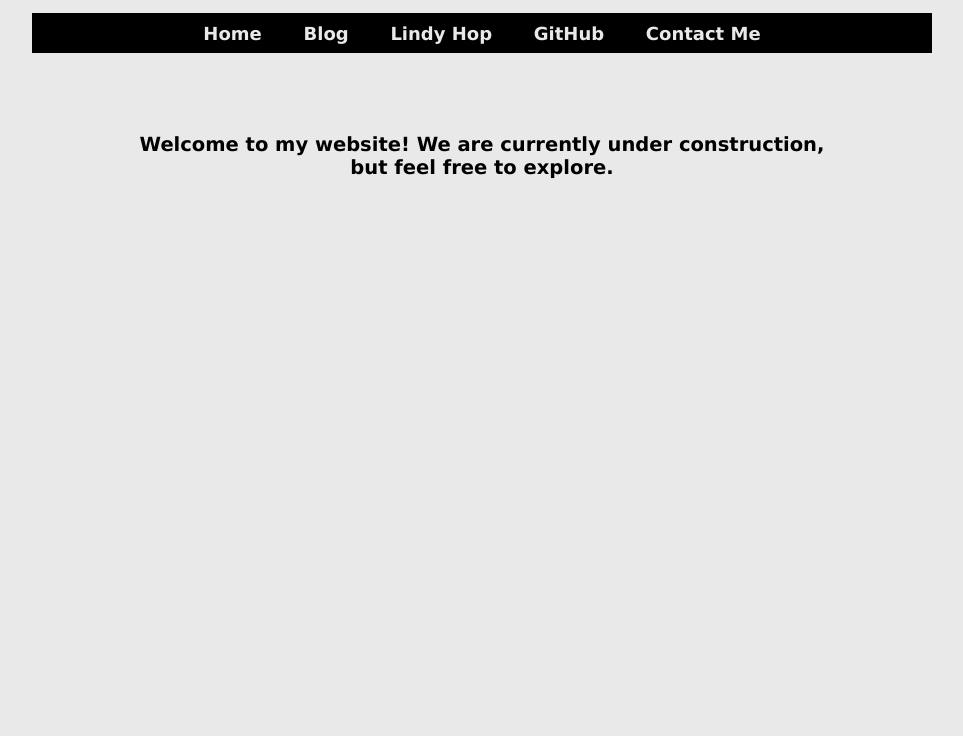
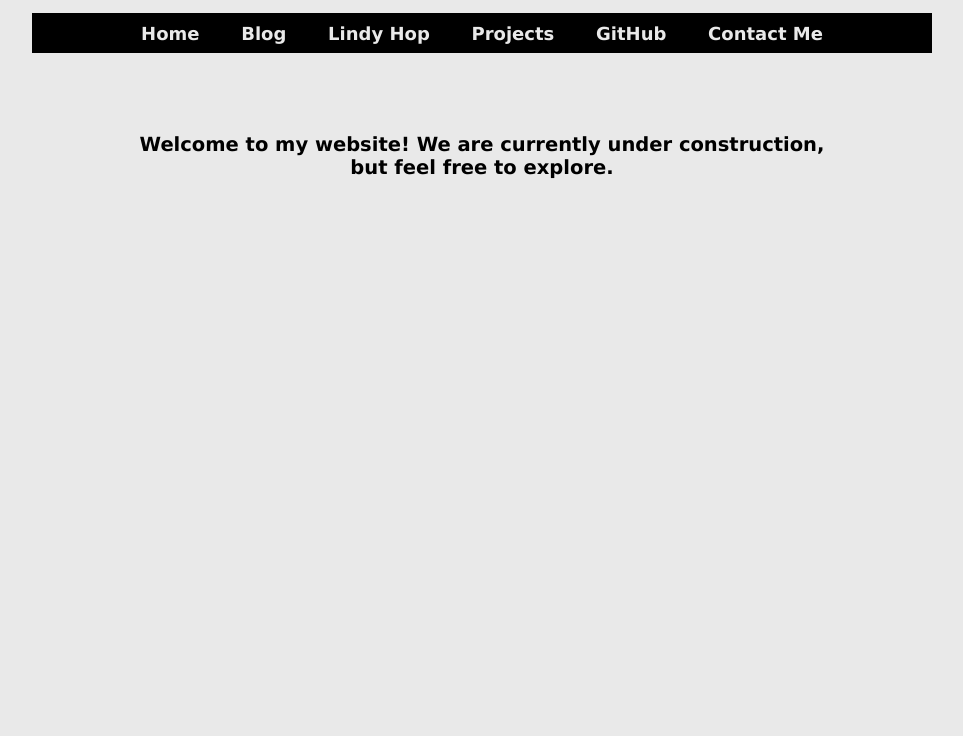
Before and after one commit to mfbalder/My_Website, a plain HTML site: page index.html in a window 1280 px wide. Shown: the part 64-800 px from the top of the page, without its empty margins (158-1121 px from the left). Drawn offline with Linux system fonts and the light colour scheme.

Commit message:
Updated Github link to open in new window

```diff
--- a/index.html
+++ b/index.html
@@ -110,7 +110,8 @@
 			<li><a href='/'>Home</a></li>
 			<li><a href='/blog'>Blog</a></li>
 			<li><a href='#'>Lindy Hop</a></li>
-			<li><a href='http://www.github.com/mfbalder'>GitHub</a></li>
+			<li><a href='#'>Projects</a></li>
+			<li><a href='http://www.github.com/mfbalder' target="_blank" >GitHub</a></li>
 			<li><a href='contact.php'>Contact Me</a></li>
 		</ul>
 	</div>
```
